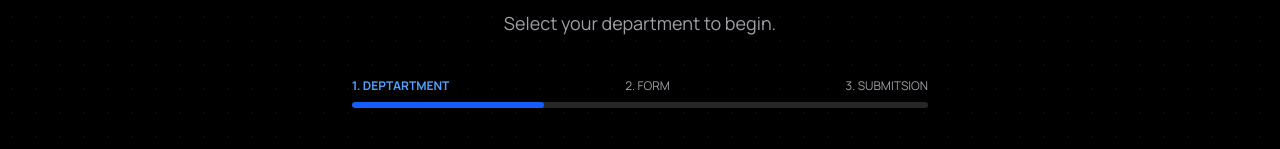
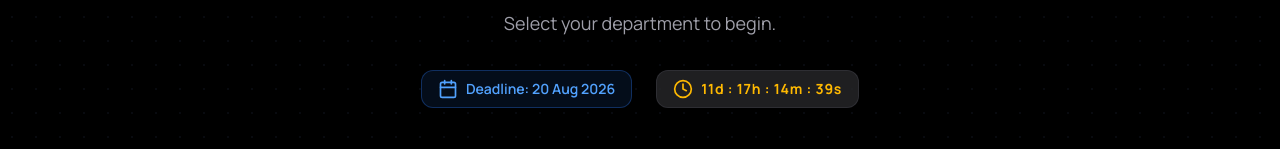
Before and after one commit to The-Debugging-Society/tds-website, a React (Vite) app: page /apply in a window 1280 px wide. Shown: the part 203-352 px from the top of the page. Built offline with nearby package versions, Linux system fonts and the light colour scheme; no server answers.

Commit message:
feat: add recruitment deadline timer

```diff
--- /dev/null
+++ b/src/components/Recruitment/DeadlineTimer.jsx
@@ -0,0 +1,55 @@
+import React, { useState, useEffect } from 'react';
+import { Clock, Calendar } from 'lucide-react';
+
+export function DeadlineTimer() {
+  const deadline = new Date('2026-08-20T23:59:59').getTime();
+
+  const calculateTimeLeft = () => {
+    const now = new Date().getTime();
+    const difference = deadline - now;
+
+    if (difference <= 0) {
+      return { days: 0, hours: 0, minutes: 0, seconds: 0, expired: true };
+    }
+
+    return {
+      days: Math.floor(difference / (1000 * 60 * 60 * 24)),
+      hours: Math.floor((difference / (1000 * 60 * 60)) % 24),
+      minutes: Math.floor((difference / 1000 / 60) % 60),
+      seconds: Math.floor((difference / 1000) % 60),
+      expired: false
+    };
+  };
+
+  const [timeLeft, setTimeLeft] = useState(calculateTimeLeft());
+
+  useEffect(() => {
+    const timer = setInterval(() => {
+      setTimeLeft(calculateTimeLeft());
+    }, 1000);
+    return () => clearInterval(timer);
+  }, []);
+
+  return (
+    <div className="mt-8 flex flex-col sm:flex-row items-center justify-center gap-4 sm:gap-6">
+      <div className="flex items-center gap-2 px-4 py-2 rounded-xl bg-blue-500/10 border border-blue-500/30 text-blue-400">
+        <Calendar className="w-5 h-5" />
+        <span className="font-semibold text-sm">Deadline: 20 Aug 2026</span>
+      </div>
+
+      {!timeLeft.expired ? (
+        <div className="flex items-center gap-2 px-4 py-2 rounded-xl bg-zinc-800/80 border border-zinc-700/50">
+          <Clock className="w-5 h-5 text-amber-400" />
+          <div className="font-mono font-bold text-amber-400 text-sm tracking-wider">
+            {String(timeLeft.days).padStart(2, '0')}d : {String(timeLeft.hours).padStart(2, '0')}h : {String(timeLeft.minutes).padStart(2, '0')}m : {String(timeLeft.seconds).padStart(2, '0')}s
+          </div>
+        </div>
+      ) : (
+        <div className="flex items-center gap-2 px-4 py-2 rounded-xl bg-red-500/10 border border-red-500/30 text-red-400">
+          <Clock className="w-5 h-5" />
+          <span className="font-bold text-sm">Recruitment Closed</span>
+        </div>
+      )}
+    </div>
+  );
+}
--- a/src/pages/Recruit.jsx
+++ b/src/pages/Recruit.jsx
@@ -14,6 +14,7 @@ import { CandidateInfoForm } from '../components/Recruitment/CandidateInfoForm';
 import { DepartmentQuestionnaire } from '../components/Recruitment/DepartmentQuestionnaire';
 import { FormProgress } from '../components/Recruitment/FormProgress';
 import { SubmissionSuccess } from '../components/Recruitment/SubmissionSuccess';
+import { DeadlineTimer } from '../components/Recruitment/DeadlineTimer';
 import { Sparkles, ArrowLeft, ArrowRight, AlertCircle, CheckCircle2 } from 'lucide-react';
 
 export default function Recruit() {
@@ -285,6 +286,8 @@ export default function Recruit() {
             Select your department to begin.
           </p>
 
+          <DeadlineTimer />
+
           {appliedDepts.length > 0 && (
             <div className="mt-4 inline-flex items-center gap-2 px-4 py-2 rounded-xl bg-emerald-500/10 border border-emerald-500/30 text-emerald-400 text-xs font-mono">
               <CheckCircle2 className="w-4 h-4" />
```
